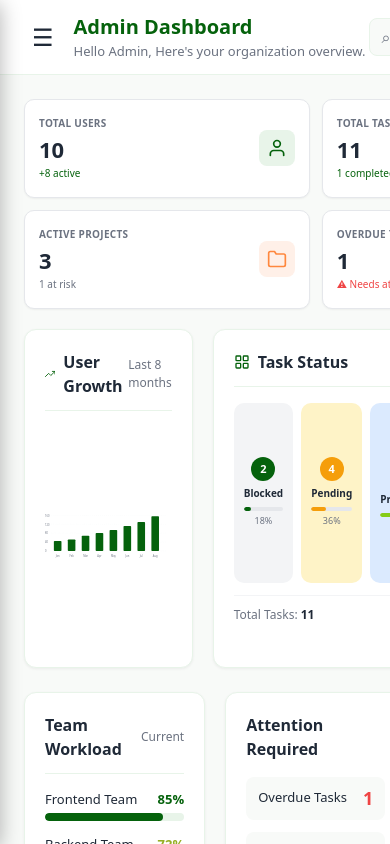
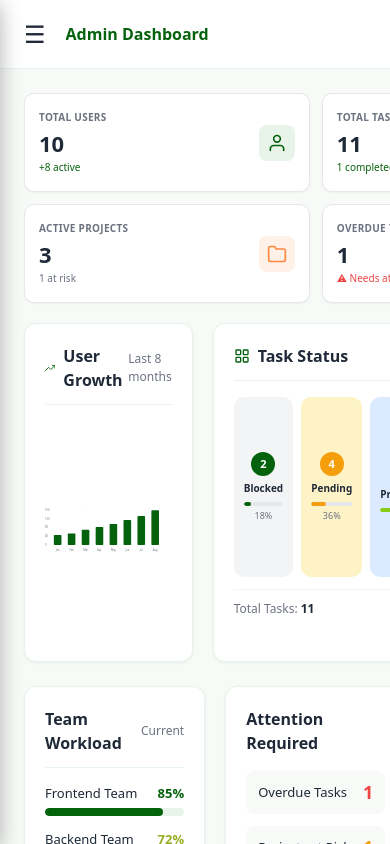
Before and after one commit to Teknia-Africa-Solutions/Task-Management-system-TS, a React (Vite) app in the folder frontend/: page /admin in a window 390 px wide. Shown: the top 844 px of the page. Built offline with nearby package versions, Linux system fonts and the light colour scheme.

Commit message:
fix(admin): improve mobile header layout with proper hamburger visibility

```diff
--- a/frontend/src/components/admin/AdminHeader.jsx
+++ b/frontend/src/components/admin/AdminHeader.jsx
@@ -16,17 +16,19 @@ const AdminHeader = ({
       style={{
         background: 'white',
         borderBottom: '1px solid #E8F4E9',
-        padding: '12px 24px',
+        padding: isMobile ? '12px 16px' : '12px 24px',
         display: 'flex',
         justifyContent: 'space-between',
         alignItems: 'center',
         position: 'sticky',
         top: 0,
         zIndex: 40,
+        gap: '8px',
       }}
     >
       {/* LEFT SIDE - Hamburger + Title */}
-      <div style={{ display: 'flex', alignItems: 'center', gap: '12px' }}>
+      <div style={{ display: 'flex', alignItems: 'center', gap: '12px', minWidth: 0, flex: 1 }}>
+        {/* HAMBURGER */}
         <button
           onClick={onMenuToggle}
           style={{
@@ -39,30 +41,39 @@ const AdminHeader = ({
             padding: '4px 8px',
             alignItems: 'center',
             justifyContent: 'center',
+            flexShrink: 0,
           }}
         >
           ☰
         </button>
-        <div>
+
+        <div style={{ minWidth: 0, flex: 1 }}>
           <h1
             style={{
-              fontSize: '20px',
+              fontSize: isMobile ? '16px' : '20px',
               fontWeight: '700',
               color: '#05620C',
               textTransform: 'capitalize',
               margin: 0,
+              whiteSpace: 'nowrap',
+              overflow: 'hidden',
+              textOverflow: 'ellipsis',
             }}
           >
             {activeTab === 'dashboard' ? 'Admin Dashboard' : activeTab}
           </h1>
+          {!isMobile && (
             <p style={{ fontSize: '13px', color: '#6B7280', margin: 0 }}>
               Hello Admin, Here's your organization overview.
             </p>
+          )}
         </div>
       </div>
 
       {/* RIGHT SIDE - Search, Notification, Profile */}
-      <div style={{ display: 'flex', alignItems: 'center', gap: '12px' }}>
+      <div style={{ display: 'flex', alignItems: 'center', gap: isMobile ? '6px' : '12px', flexShrink: 0 }}>
+        {/* SEARCH - hidden on mobile */}
+        {!isMobile && (
           <div
             style={{
               display: 'flex',
@@ -84,13 +95,15 @@ const AdminHeader = ({
                 backgroundColor: 'transparent',
                 fontSize: '13px',
                 color: '#1F2937',
-              width: isMobile ? '100px' : '160px',
+                width: '160px',
               }}
               value={searchTerm}
               onChange={(e) => setSearchTerm(e.target.value)}
             />
           </div>
+        )}
 
+        {/* BELL */}
         <button
           style={{
             position: 'relative',
@@ -99,6 +112,7 @@ const AdminHeader = ({
             border: 'none',
             background: 'transparent',
             cursor: 'pointer',
+            flexShrink: 0,
           }}
         >
           <svg
@@ -129,11 +143,12 @@ const AdminHeader = ({
           )}
         </button>
 
+        {/* PROFILE */}
         <button
           onClick={onProfileClick}
           style={{
-            width: '36px',
-            height: '36px',
+            width: isMobile ? '32px' : '36px',
+            height: isMobile ? '32px' : '36px',
             borderRadius: '50%',
             backgroundColor: '#05620C',
             color: 'white',
@@ -142,8 +157,9 @@ const AdminHeader = ({
             alignItems: 'center',
             justifyContent: 'center',
             fontWeight: '600',
-            fontSize: '14px',
+            fontSize: isMobile ? '12px' : '14px',
             cursor: 'pointer',
+            flexShrink: 0,
           }}
         >
           A
```
Lines whose indentation alone changed are shown as unchanged.
